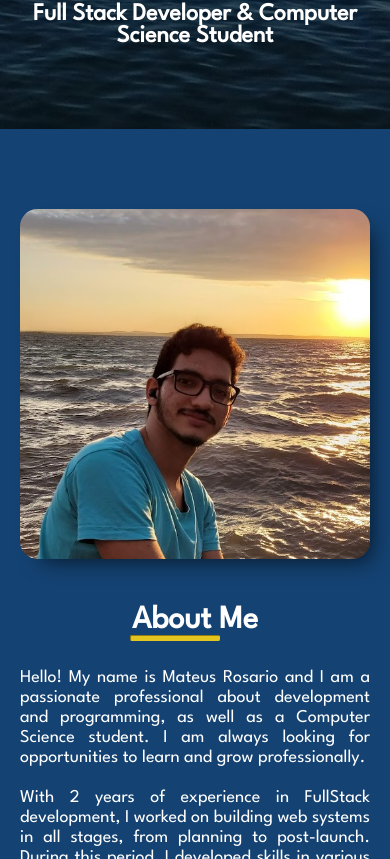
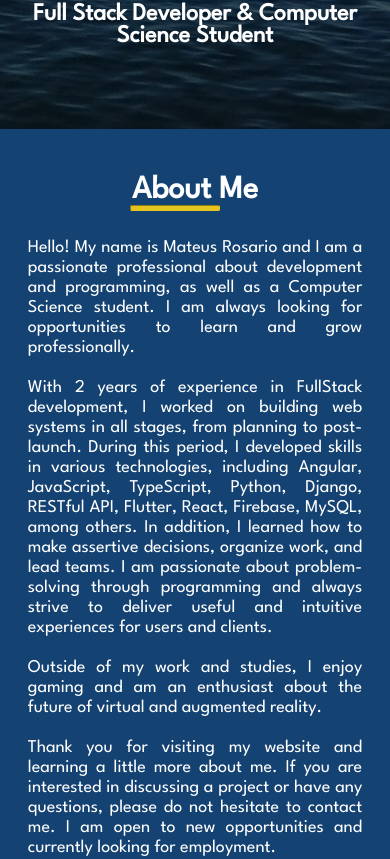
Before and after one commit to MateusRosario/portfolio, a React (Create React App) app: page / in a window 390 px wide. Shown: the part 725-1584 px from the top of the page. Built offline with nearby package versions, Linux system fonts and the light colour scheme; the HTML template or start-up script is replaced by a standard one.

Commit message:
About Image removed from small screen version

```diff
--- a/src/components/layouts/about/About.css
+++ b/src/components/layouts/about/About.css
@@ -9,7 +9,9 @@
     padding-top: 60px;
     padding-bottom: 60px;
     row-gap: 20px;
-    column-gap: 20px;
+    column-gap: 2vw;
+    margin-right: 2vw;
+    margin-left: 2vw;
 }
 
 .image-box{
@@ -21,20 +23,14 @@
 }
 
 .image-container {
-    max-width: 70vh;
-}
-
-.about-image{
-    object-fit: cover;
-    border-radius: 5%;
-    max-width: 90vw;
+    max-width: min(80vh, 1000px);
+    width: 100%;
 }
 
 .desc-box{
     height: 100%;
     display: flex;
     flex-direction: column;
-    margin-right: 5vw;
 }
 
 .desc-inside-box{
@@ -87,9 +83,14 @@
     .content{
         display: grid;
         grid-template-columns: 1fr;
+        padding-top: 0;
     }
 
     .desc-box{
-    margin-right: auto;
+        margin-right: auto;
+    }
+
+    .image-box{
+        display: none;
     }
 }
--- a/src/components/layouts/about/About.js
+++ b/src/components/layouts/about/About.js
@@ -24,7 +24,6 @@ const About = (props) => {
                 <div className='image-box'>
                     <div className='image-container'>
                         <Slider images={[profile]}></Slider>
-                        {/* <img className='about-image' src={profile} alt="Profile" /> */}
                     </div>
                 </div>
                 <div className='desc-box'>
```
